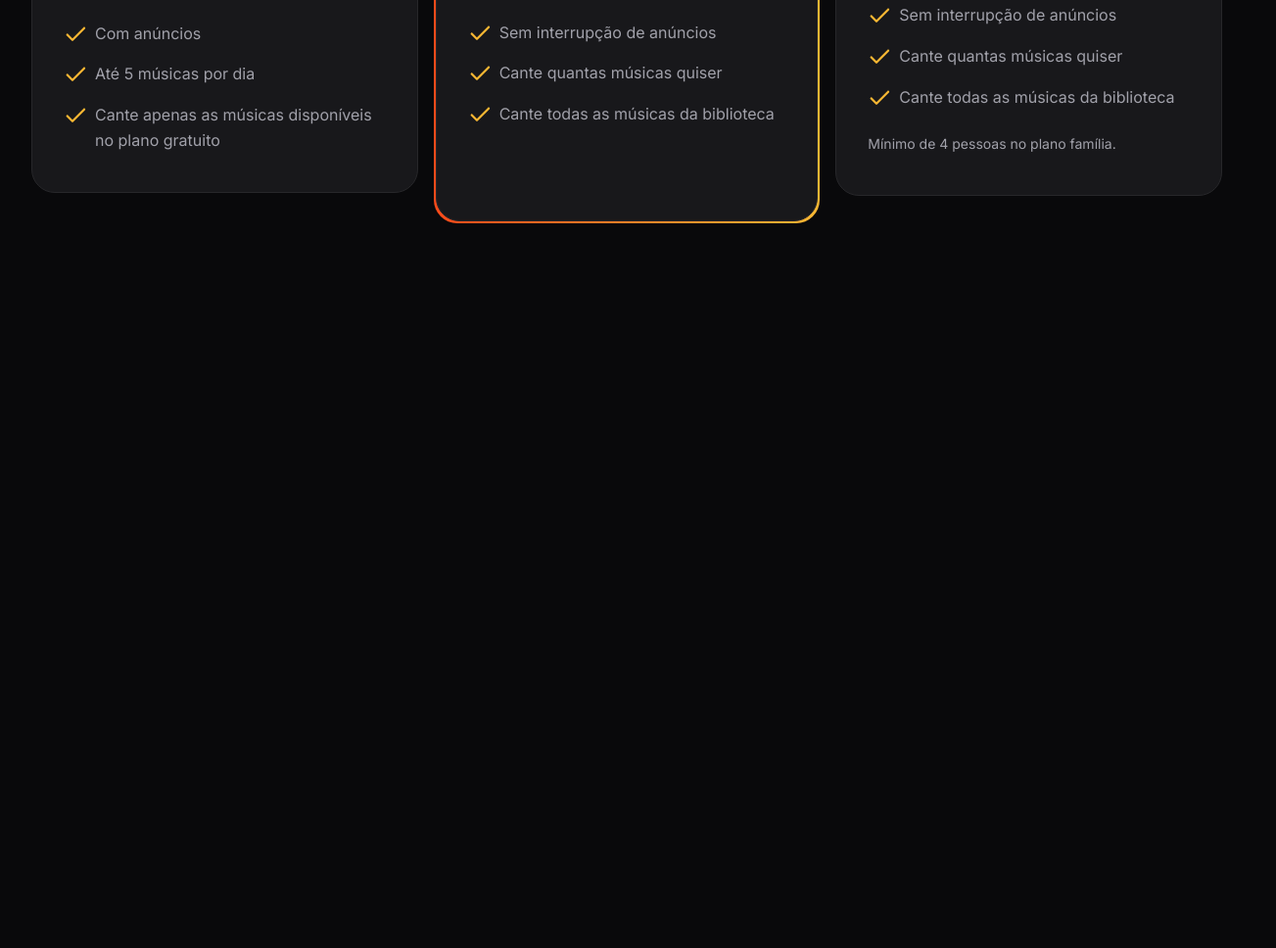
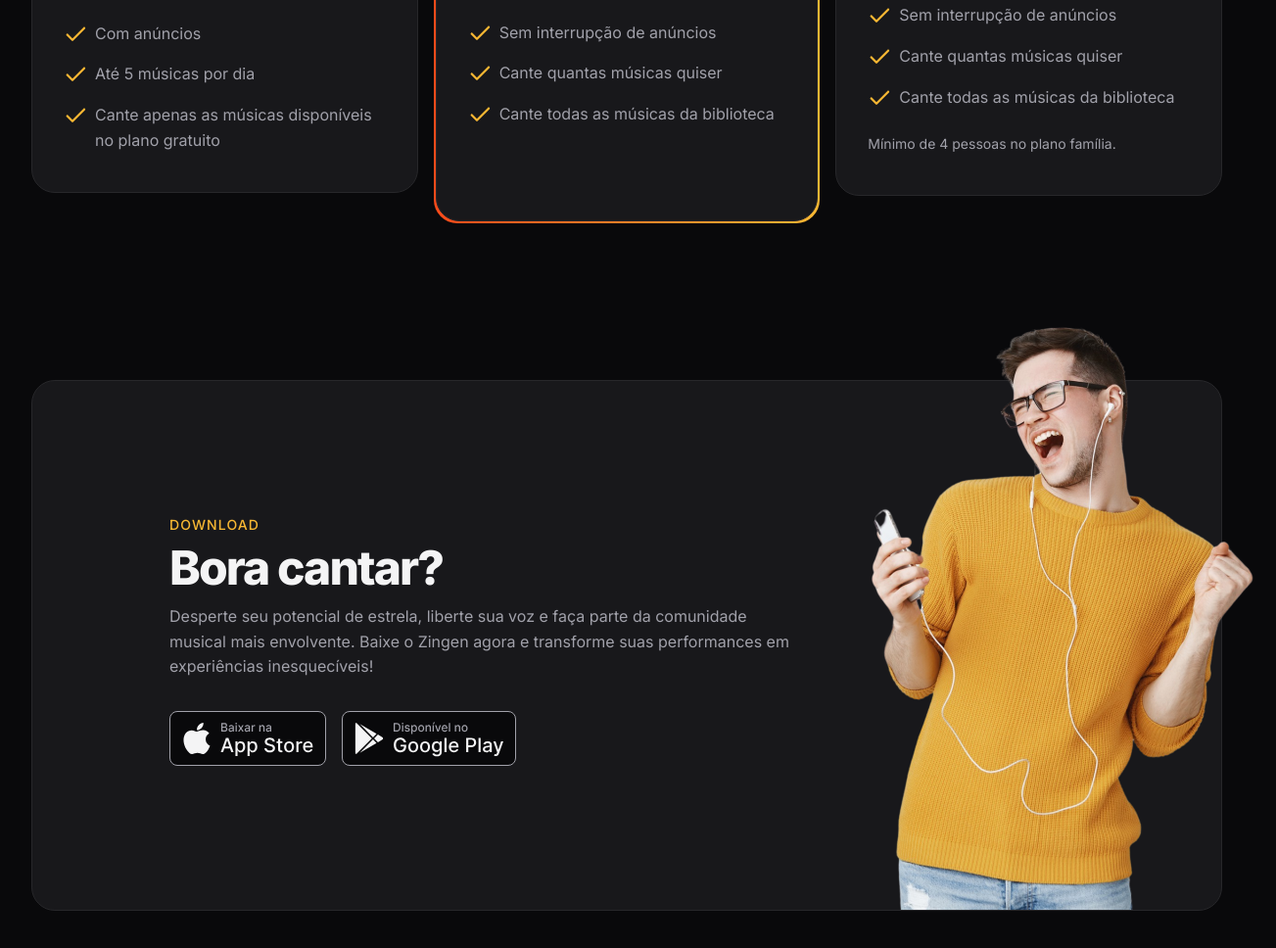
Before and after one commit to Jmrcs98/projeto-zingen, a plain HTML site: page index.html in a window 1280 px wide. Shown: the part 3247-4215 px from the top of the page at 98% size, 1303 px wide, since content can reach past the window. Before the commit the page ends 3555 px from the top, so only its background shows below. Drawn offline with Linux system fonts and the light colour scheme.

Commit message:
Seção download

```diff
--- a/index.html
+++ b/index.html
@@ -190,5 +190,29 @@
         </div>
       </div>
     </section>
+
+    <section id="download">
+      <div class="container py-xl">
+        <div class="card px-lg even-columns items-center">
+          <div>
+            <header>
+              <strong>Download</strong>
+              <h2>Bora cantar?</h2>
+            </header>
+            <p>Desperte seu potencial de estrela, liberte sua voz e faça parte da comunidade musical mais envolvente. Baixe o Zingen agora e transforme suas performances em experiências inesquecíveis!</p>
+
+            <div class="button flex gap-1">
+              <a href="#">
+                <img src="assets/icons/app-store.svg" alt="Baixar da Apple store">
+              </a>
+              <a href="#">
+                <img src="assets/icons/google-store.svg" alt="Baixar da Play store">
+              </a>
+            </div>
+          </div>
+          <img src="assets/rapaz-ouvindo-musica-com-fones-de-ouvido-e-cantando-no-aplicativo-de-karaoke-removebg 1.png" alt="">
+        </div>
+      </div>
+    </section>
   </body>
 </html>
--- /dev/null
+++ b/styles/download.css
@@ -0,0 +1,33 @@
+#download {
+  & .card {
+    padding: 3rem 1.5rem 15rem;
+    position: relative;
+
+    & >img {
+    width: 14.5rem;
+    position: absolute;
+    bottom: 0;
+    right: -3.5rem;
+    }
+  }
+
+  & .button {
+    flex-wrap: wrap;
+    margin-top: 2rem;
+  }
+
+  @media (width >= 80em) {
+    .card {
+      padding: 8.75rem;
+
+      & > div:nth-child(1) {
+        max-width: 40rem;
+      }
+
+      & > img {
+        width: 29.125rem;
+      }
+    }
+  }
+
+}
--- a/styles/global.css
+++ b/styles/global.css
@@ -46,6 +46,7 @@
   font-size: var(--fs-base);
   line-height: 1.6;
   color: var(--text-color-primary);
+  overflow-x: hidden;
 }
 
 body {
--- a/styles/index.css
+++ b/styles/index.css
@@ -9,3 +9,4 @@
 @import url(cards.css);
 @import url(features.css) (width >= 80rem);
 @import url(pricing.css);
+@import url(download.css);
```
Also changed, not shown: assets/icons/app-store.svg (added), assets/icons/google-store.svg (added).
